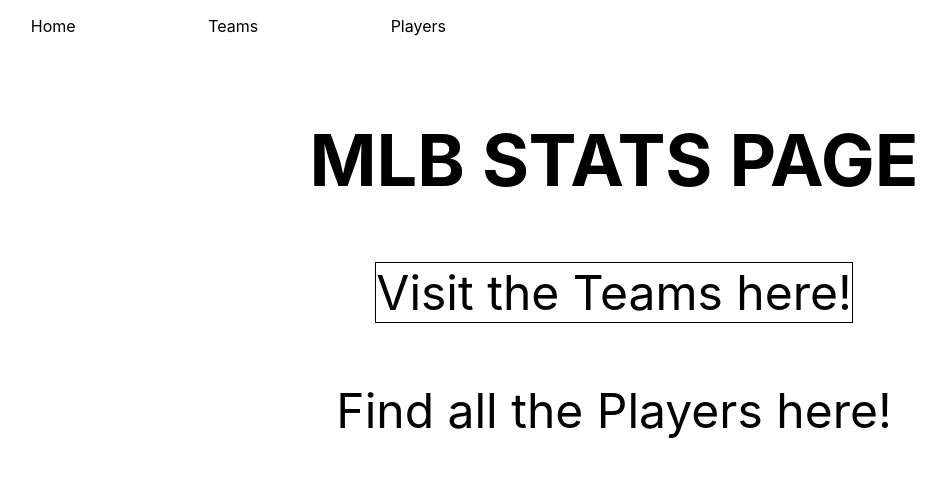
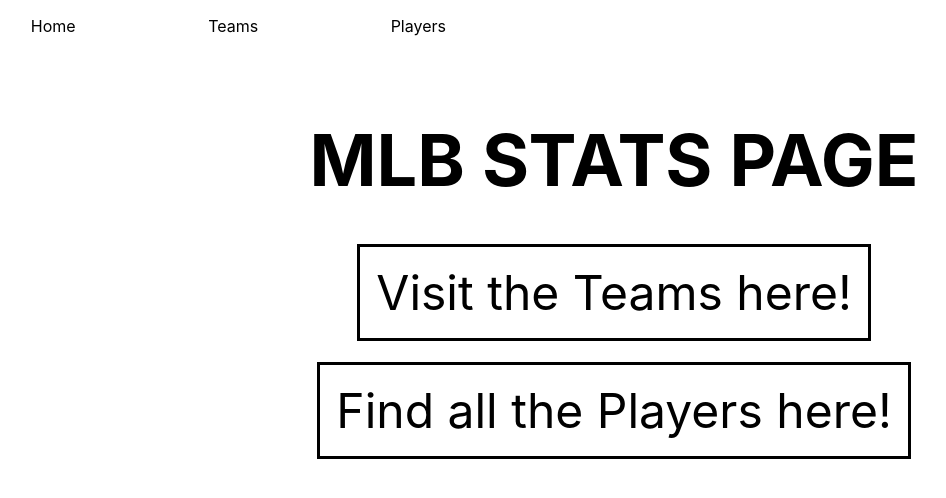
Before and after one commit to kmallen91/baseball-site, a React (Create React App) app: page / in a window 1280 px wide. Shown: the top 498 px of the page, without its empty margins (26-972 px from the left). Built offline with nearby package versions, Linux system fonts and the light colour scheme.

Commit message:
changing homepage links to buttons

```diff
--- a/src/components/homepage.js
+++ b/src/components/homepage.js
@@ -1,5 +1,6 @@
 import React from "react"
 import { Link } from 'react-router-dom'
+import '../styles/homepage.css'
 
 
 const Homepage = () => {
--- a/src/styles/homepage.css
+++ b/src/styles/homepage.css
@@ -4,6 +4,18 @@
 
 }
 
-.team-link{
-    border: 0.1rem, black, solid;
+a{
+    margin-bottom: 5rem;
 }
+
+a.team-link{
+    border: 0.2rem solid black;
+    padding: 1rem;
+    margin-bottom: 5rem;
+}
+
+a.player-link{
+    border: 0.2rem solid black;
+    padding: 1rem;
+
+}
```
